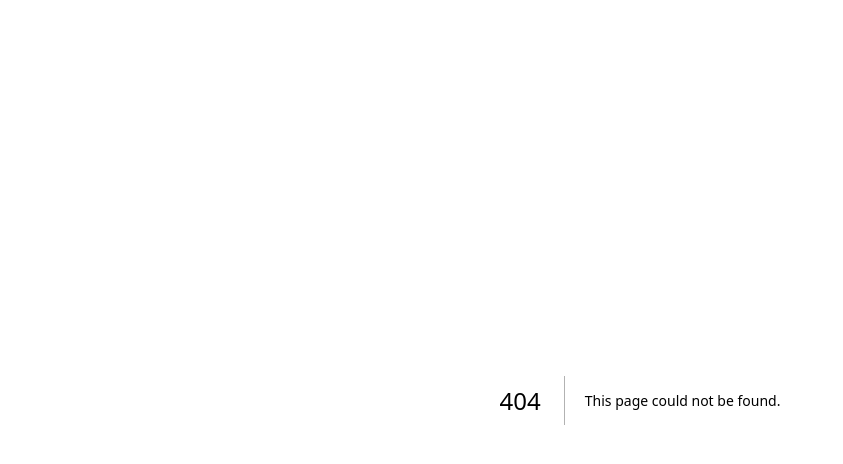
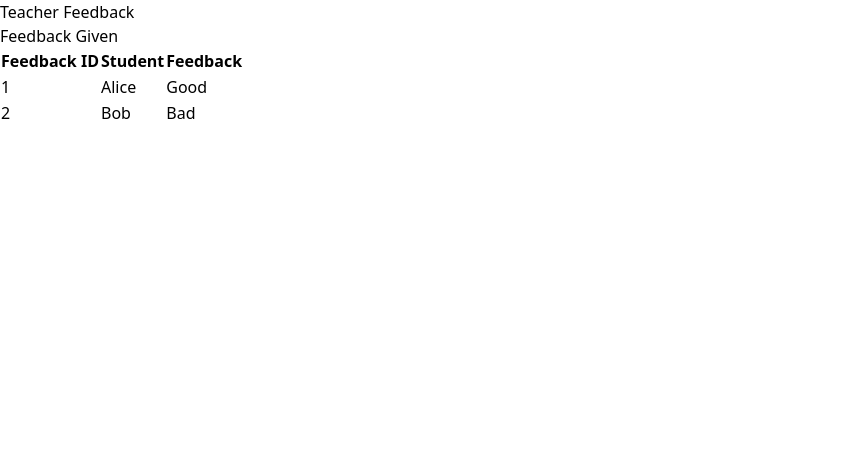
Before and after one commit to aravindnatch/JIC3117-ETD-Peer-Review, a Next.js app: page /teacher-feedback in a window 1280 px wide. Before the commit this address had no page. Shown: the top 464 px of the page, without its empty margins (0-843 px from the left). Built offline with nearby package versions, Linux system fonts and the light colour scheme.

Commit message:
adding teacher feedback

```diff
--- /dev/null
+++ b/pages/teacher-feedback.tsx
@@ -0,0 +1,86 @@
+// teacher-feedback.tsx
+
+import React, { useState, useEffect } from "react";
+
+interface TeacherFeedback {
+  teacherId: number;
+  teacherName: string;
+  feedbackGiven: Array<FeedbackItem>;
+}
+
+interface FeedbackItem {
+  feedbackId: number;
+  studentId: number;
+  studentName: string;
+  feedback: string;
+}
+
+const TeacherFeedback: React.FC = () => {
+  const [teacherFeedback, setTeacherFeedback] = useState<TeacherFeedback | null>(null);
+
+  // Simulate fetching teacher feedback data from an API or database
+  useEffect(() => {
+    // Replace this with actual data fetching logic
+    const fetchData = async () => {
+      // Simulated data
+      const feedbackData = {
+        teacherId: 1,
+        teacherName: "John Doe",
+        feedbackGiven: [
+          {
+            feedbackId: 1,
+            studentId: 101,
+            studentName: "Alice",
+            feedback: "Good",
+          },
+          {
+            feedbackId: 2,
+            studentId: 102,
+            studentName: "Bob",
+            feedback: "Bad",
+          },
+        ],
+      };
+
+      setTeacherFeedback(feedbackData);
+    };
+
+    fetchData();
+  }, []);
+
+  if (teacherFeedback === null) {
+    return (
+      <div>
+        <h1>Teacher Feedback</h1>
+        <div>Loading...</div>
+      </div>
+    );
+  }
+
+  return (
+    <div>
+      <h1>Teacher Feedback</h1>
+      <h2>Feedback Given</h2>
+      <table className="table">
+        <thead>
+          <tr>
+            <th>Feedback ID</th>
+            <th>Student</th>
+            <th>Feedback</th>
+          </tr>
+        </thead>
+        <tbody>
+          {teacherFeedback.feedbackGiven.map((feedbackItem) => (
+            <tr key={feedbackItem.feedbackId}>
+              <td>{feedbackItem.feedbackId}</td>
+              <td>{feedbackItem.studentName}</td>
+              <td>{feedbackItem.feedback}</td>
+            </tr>
+          ))}
+        </tbody>
+      </table>
+    </div>
+  );
+};
+
+export default TeacherFeedback;
```
